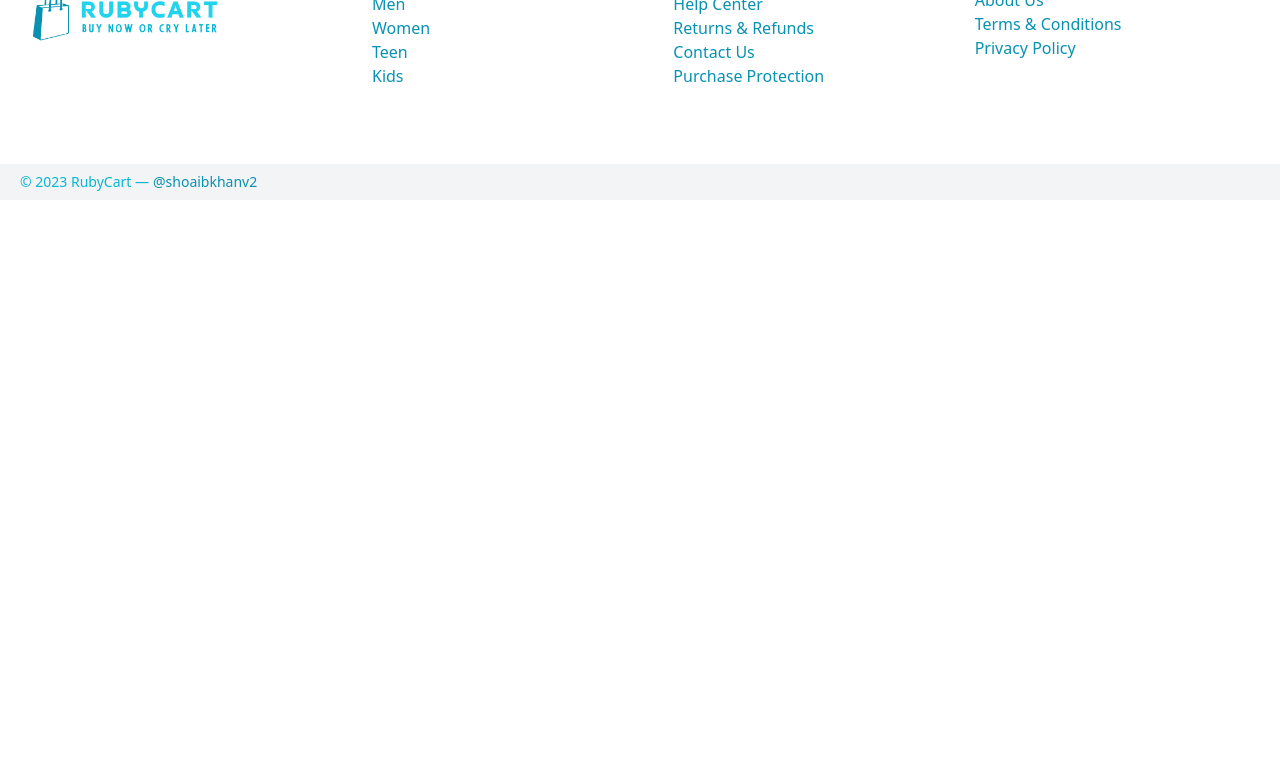
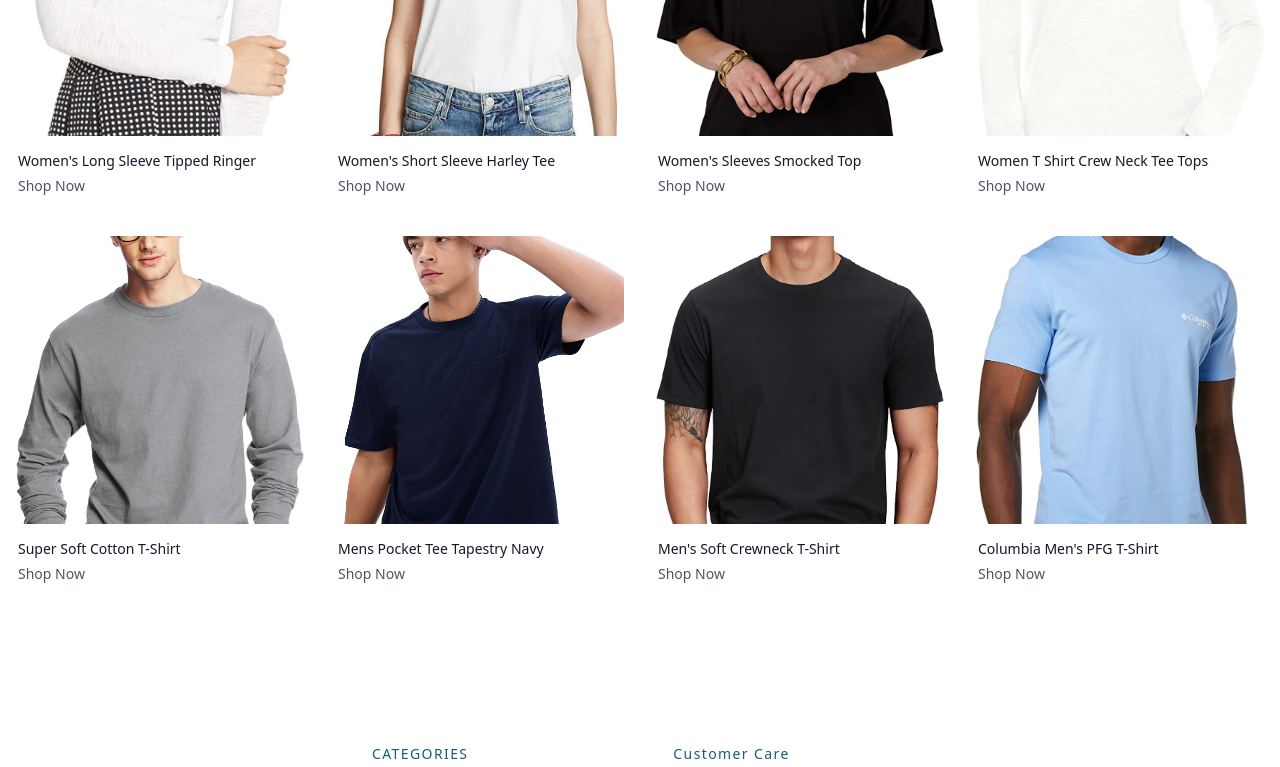
Before and after one commit to Shoaibv2/Ruby-Cart, a Next.js app: page / in a window 1280 px wide. Shown: the part 2636-3403 px from the top of the page. Before the commit the page ends 2836 px from the top, so only its background shows below. Built offline with nearby package versions, Linux system fonts and the light colour scheme.

Commit message:
Add 8 Products Data

```diff
--- a/components/products.js
+++ b/components/products.js
@@ -97,7 +97,7 @@ const products = [
     category: "women",
   },
   {
-    id: 30,
+    id: 8,
     title: "Asymmetric Cotton T-Shirt",
     slug: "t-shirt=teen-asymmetric-cotton",
     price: 55.99,
@@ -109,7 +109,7 @@ const products = [
     category: "teen",
   },
   {
-    id: 29,
+    id: 9,
     title: "Ribed Short T-Shirt",
     slug: "t-shirt=teen-ribed-short",
     price: 67,
@@ -121,7 +121,7 @@ const products = [
     category: "teen",
   },
   {
-    id: 28,
+    id: 10,
     title: "Wide Strap T-Shirt",
     slug: "wide-strap-t-shirt-teen",
     price: 35.99,
@@ -133,7 +133,7 @@ const products = [
     category: "teen",
   },
   {
-    id: 28,
+    id: 11,
     title: "Striped Rib T-Shirt",
     slug: "t-shirt=teen-striped-rib",
     price: 35.99,
@@ -145,7 +145,7 @@ const products = [
     category: "teen",
   },
   {
-    id: 8,
+    id: 12,
     title: "Boys Cotton Long Sleeve T-Shirt",
     slug: "t-shirt=kids-heavy-cotton-long-sleeve",
     price: 98,
@@ -157,7 +157,7 @@ const products = [
     category: "teen",
   },
   {
-    id: 9,
+    id: 13,
     title: "Uniform Short Sleeve Pique Polo",
     slug: "t-shirt=teen-uniform-short-sleeve-stretch-pique-polo",
     price: 67,
@@ -169,7 +169,7 @@ const products = [
     category: "teen",
   },
   {
-    id: 26,
+    id: 14,
     title: "Outdoor Crew Neck Graphic T-Shirt",
     slug: "t-shirt=teen-short-sleeve-crew-neck-graphic",
     price: 97,
@@ -181,7 +181,7 @@ const products = [
     category: "teen",
   },
   {
-    id: 11,
+    id: 15,
     title: "Boys'Graphic Crew Neck T-Shirt",
     slug: "t-shirt=kids-",
     price: 60,
@@ -193,7 +193,7 @@ const products = [
     category: "teen",
   },
   {
-    id: 12,
+    id: 16,
     title: "Girls'Round Neck Cotton T-Shirt",
     slug: "t-shirt=kids-basic-long-sleeve-round-neck",
     price: 23.69,
@@ -205,7 +205,7 @@ const products = [
     category: "kids",
   },
   {
-    id: 13,
+    id: 17,
     title: "Long Sleeve Layering T-Shirt",
     slug: "t-shirt=kids-long-sleeve-basic-layering",
     price: 98.9,
@@ -217,7 +217,7 @@ const products = [
     category: "kids",
   },
   {
-    id: 22,
+    id: 18,
     title: "Champion Girls' Performance Tank",
     slug: "t-shirt=kids-champion-girl-performance-tank",
     price: 25.22,
@@ -229,7 +229,7 @@ const products = [
     category: "kids",
   },
   {
-    id: 32,
+    id: 19,
     title: "Embossed Long-Sleeved T-Shirt",
     slug: "t-shirt=kids-embossed-long-sleeved",
     price: 21.99,
@@ -241,7 +241,7 @@ const products = [
     category: "kids",
   },
   {
-    id: 33,
+    id: 20,
     title: "Printed Long Sleeve T-Shirt",
     slug: "t-shirt=kids-printed-long-sleeve",
     price: 29.01,
@@ -253,7 +253,7 @@ const products = [
     category: "kids",
   },
   {
-    id: 34,
+    id: 21,
     title: "Printed Cotton Sweatshirt",
     slug: "t-shirt=kids-printed-cotton",
     price: 54,
@@ -265,7 +265,7 @@ const products = [
     category: "kids",
   },
   {
-    id: 35,
+    id: 22,
     title: "Printed Cotton Shirt",
     slug: "t-shirt=kids-printed-cotton-sweat",
     price: 34,
@@ -277,7 +277,7 @@ const products = [
     category: "kids",
   },
   {
-    id: 36,
+    id: 23,
     title: "Cotton Long Sleeve Sweatshirt",
     slug: "t-shirt=kids-printed-cotton-long-sleeve",
     price: 22,
@@ -287,6 +287,101 @@ const products = [
     desc: "100% Cotton. Printed design. Straight design. Hood. Long sleeve. Pouch pocket.",
     rating: 4.6,
     category: "kids",
+  }, {
+    id: 24,
+    title: "Women's Long Sleeve Tipped Ringer",
+    slug: "t-shirt=women-long-sleeve-tipped-ringer-tee",
+    price: 94,
+    color: ["black", "white"],
+    size: ["xl", "m", "s"],
+    imgUrl: "/Women's Long Sleeve Tipped Ringer Tee.jpg",
+    desc: "100% Peruvian Pima Cotton.Signature slub jersey with a light, silky texture.Machine Wash.Imported stuff.",
+    rating: 4.6,
+    category: "women",
+  },
+  {
+    id: 25,
+    title: "Women's Short Sleeve Harley Tee",
+    slug: "t-shirt-women-ribed-tank-top",
+    price: 89.94,
+    color: ["navy uniform"],
+    size: ["xl", "m", "s"],
+    imgUrl: "/Women's Short Sleeve Harley Tee.jpg",
+    desc: "You'll never have to stress about your weekend outfit ever again, because this simple Madewell tee, plus a pair of cutoffs, will always look amazing. Easy, right?",
+    rating: 4.6,
+    category: "women",
+  },
+  {
+    id: 26,
+    title: "Women's Sleeves Smocked Top",
+    slug: "Women's-Sleeves-Smocked-Top",
+    price: 86.94,
+    color: ["black"],
+    size: ["xl", "m", "s"],
+    imgUrl: "/Women's  Sleeves Smocked Shoulder Knit Top.jpg",
+    desc: "Perfect for weekdays and weekends alike, our 3/4 sleeve smocked top is bound to become your go-to for all kinds of occasions.Crafted from a soft viscose stretch blend, this knit top provides lasting quality and comfort.95% Viscose, 5% Spandex.",
+    rating: 4.6,
+    category: "women",
+  },
+  {
+    id: 27,
+    title: "Women T Shirt Crew Neck Tee Tops",
+    slug: "Women-Crew-Neck-Tee-Tops",
+    price: 20,
+    color: ["black", "white"],
+    size: ["xl", "m", "s"],
+    imgUrl: "/Women Crew Neck Tee Tops.jpg",
+    desc: "This long sleeve summer tops is made of skin-friendly and breathable fabric, soft and comfortable, which makes you shining in the crowd.",
+    rating: 4.6,
+    category: "women",
+  },
+  {
+    id: 28,
+    title: "Super Soft Cotton T-Shirt",
+    slug: "t-shirt-men-super-soft-cotton",
+    price: 21.68,
+    color: ["light steel"],
+    size: ["xl", "m", "s"],
+    imgUrl: "/Super Soft Cotton T-Shirt.jpg",
+    desc: "T-shirt is crafted from super soft 5.2-oz. cotton for a comfortable all-day fit. (Fabric: 100% Cotton, Light Steel: 90% Cotton/10% Polyester).This long-sleeve cotton T-shirt features shoulder-to-shoulder tape for extra durability at stress points.A classic design, this men’s long-sleeve tee is accented with a crew neckline and double-needle stitching.",
+    rating: 4.6,
+    category: "men",
+  },
+  {
+    id: 29,
+    title: "Mens Pocket Tee Tapestry Navy",
+    slug: "t-shirt-men-pocket-tapestry-navy-xl",
+    price: 84.72,
+    color: ["navy blue"],
+    size: ["xl", "m", "s"],
+    imgUrl: "/Mens Pocket Tee Tapestry Navy XL.jpg",
+    desc: "100% Cotton.Imported.Pull On closure.Machine Wash.TBD.",
+    rating: 4.6,
+    category: "men",
+  },
+  {
+    id: 30,
+    title: "Men's Soft Crewneck T-Shirt",
+    slug: "t-shirt=men-everyday-soft-crewneck",
+    price: 84.26,
+    color: ["black", "white"],
+    size: ["xl", "m", "s"],
+    imgUrl: "/Men's Everyday Soft Crewneck T-Shirt Tee.jpg",
+    desc: "100% Cotton.Imported.Pull On closure.Machine Wash.THE CLASSIC TEE: Made for work or for the weekends, this plain t-shirt can be dressed up or down and gives any outfit the clean look you want.SUPER SOFT COTTON: Each top is made from comfortable cotton, and features short sleeves, and a crewneck.MACHINE WASHABLE: Easy to care for, this tee can be washed with like colors on the gentle cycle.MEET THE NEW ESSENTIALS: Made from responsibly sourced materials and with the Gap ethos in mind, our everyday essentials come in a wide range of fits, sizes, cuts, solid colors, and prints.AMERICAN STYLE FOR ALL AGES: Gap champions a uniquely optimistic sense of American style that bridges the gaps between individuals, generations, and cultures.",
+    rating: 4.6,
+    category: "men",
+  },
+  {
+    id: 31,
+    title: "Columbia Men's PFG T-Shirt",
+    slug: "Columbia-Men's-PFG-Graphic-T-Shirt",
+    price: 19.09,
+    color: ["blue"],
+    size: ["xl", "m", "s"],
+    imgUrl: "/Columbia Men's PFG Graphic T-Shirt.jpg",
+    desc: "Men's columbia short sleeve 100 percent cotton t-shirt with logo on left chest and bluefin fish graphic on the back.",
+    rating: 4.6,
+    category: "men",
   },
 
 ]
```
